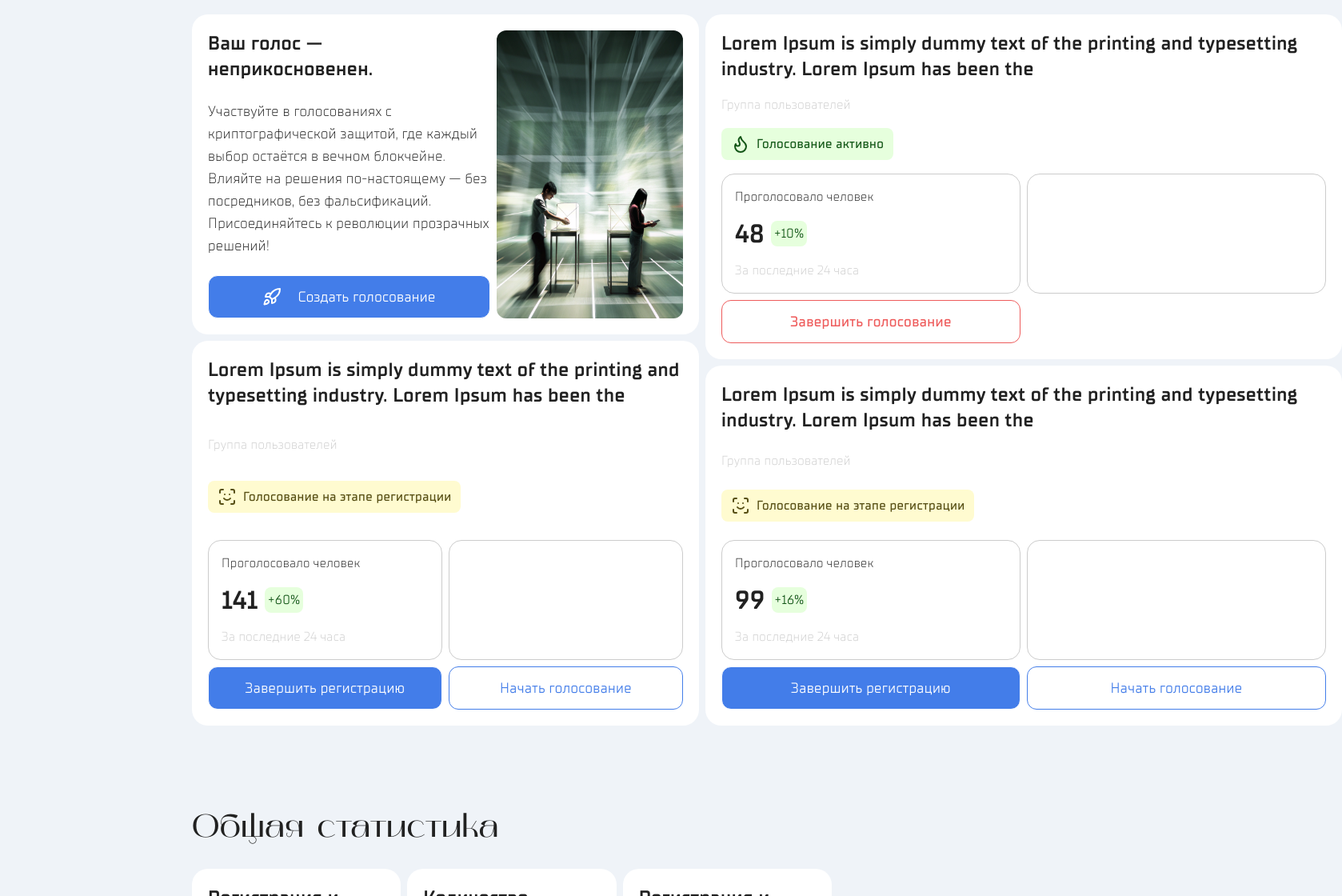
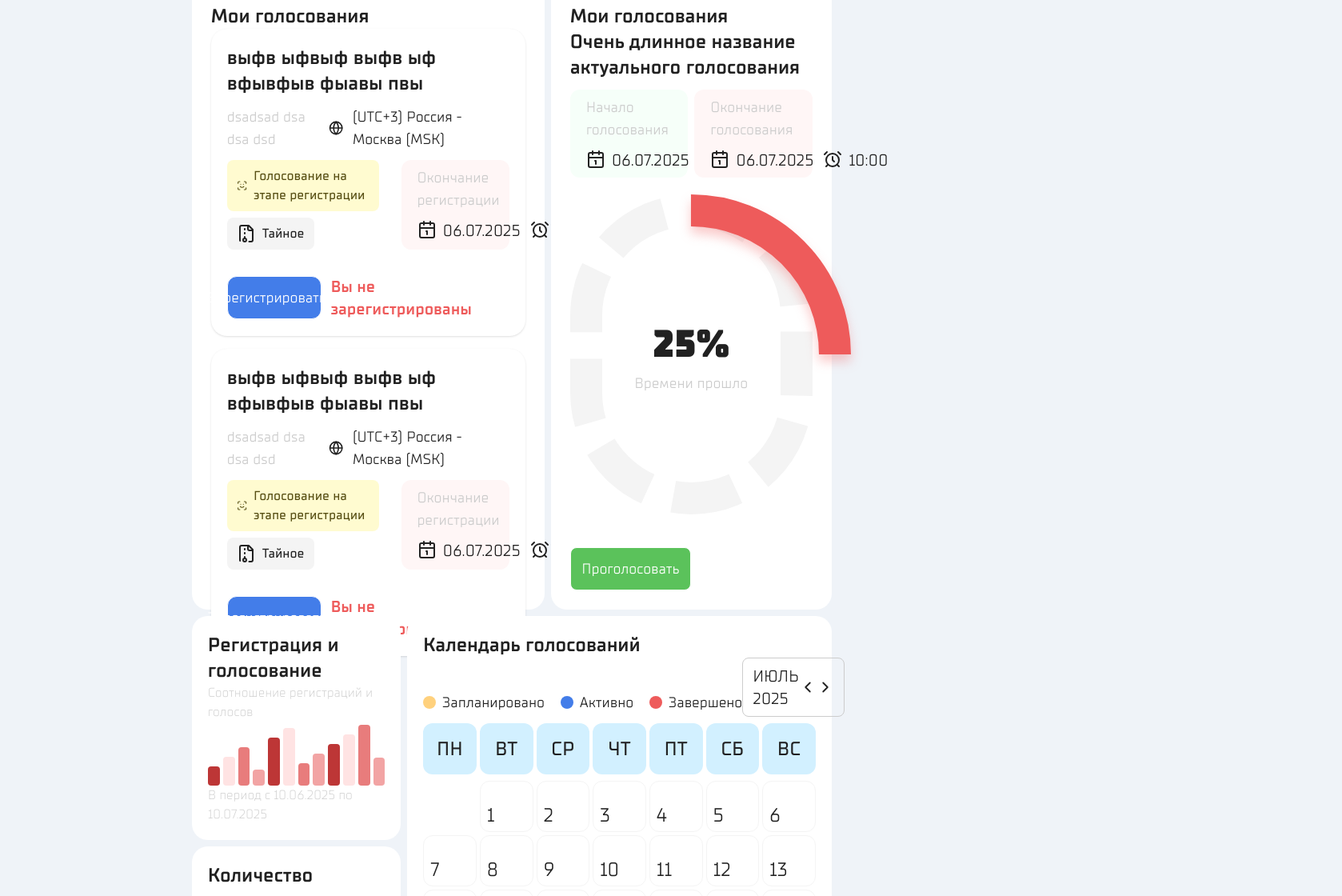
Before and after one commit to Vladdeek/vote-app, a React (Vite) app in the folder frontend/: page /main in a window 1280 px wide. Shown: the part 640-1760 px from the top of the page at 80% size, 1678 px wide, since content can reach past the window. Built offline with nearby package versions, Linux system fonts and the light colour scheme.

Commit message:
MainPage для голосующего

```diff
--- a/frontend/src/components/Buttons.jsx
+++ b/frontend/src/components/Buttons.jsx
@@ -32,7 +32,7 @@ const Button = ({ title, onClick }) => {
 	return (
 		<button
 			onClick={onClick}
-			className='border-1 w-full py-3 bg-[#212121] border-white rounded-xl text-lg font-medium text-white'
+			className='border-1 w-full py-3 bg-[#212121] border-white rounded-xl text-lg font-medium text-white hover:brightness-110 transition-all cursor-pointer active:scale-98'
 		>
 			{title}
 		</button>
@@ -54,7 +54,7 @@ const WhiteButton = ({ children, onClick }) => {
 	return (
 		<button
 			onClick={onClick}
-			className='border-1 w-full flex items-center gap-5 px-5 py-3 whitespace-nowrap border-[#f4f4f4] rounded-lg text-lg font-medium text-[#212121]'
+			className='border-1 w-full flex items-center gap-5 px-5 py-3 whitespace-nowrap border-[#f4f4f4] rounded-lg text-lg font-medium text-[#212121] hover:brightness-90 transition-all cursor-pointer active:scale-98'
 		>
 			{children}
 		</button>
@@ -65,7 +65,7 @@ const BlueButton = ({ onClick, children }) => {
 	return (
 		<button
 			onClick={onClick}
-			className='border-1 w-full py-3 bg-[#437DE9] border-white rounded-xl text-lg font-normal text-white flex gap-5 justify-center items-center'
+			className='border-1 w-full py-3 bg-[#437DE9] border-white rounded-xl text-lg font-normal text-white flex gap-5 justify-center items-center hover:brightness-90 transition-all cursor-pointer active:scale-98'
 		>
 			{children}
 		</button>
@@ -75,7 +75,7 @@ const AltBlueButton = ({ onClick, children }) => {
 	return (
 		<button
 			onClick={onClick}
-			className='border-1 w-full py-3 border-[#437DE9] rounded-xl text-lg font-normal text-[#437DE9] flex gap-5 justify-center items-center'
+			className='border-1 w-full py-3 border-[#437DE9] rounded-xl text-lg font-normal text-[#437DE9] flex gap-5 justify-center items-center hover:brightness-90 transition-all cursor-pointer active:scale-98'
 		>
 			{children}
 		</button>
@@ -86,7 +86,7 @@ const GreenButton = ({ onClick, children }) => {
 	return (
 		<button
 			onClick={onClick}
-			className='border-1 w-full py-3 px-5 bg-[#5BC25B] border-white rounded-lg text-lg font-normal text-white flex gap-5 justify-center items-center'
+			className='border-1 w-full py-3 px-5 bg-[#5BC25B] border-white rounded-lg text-lg font-normal text-white flex gap-5 justify-center items-center hover:brightness-90 transition-all cursor-pointer active:scale-98'
 		>
 			{children}
 		</button>
@@ -97,7 +97,7 @@ const GrayButton = ({ onClick, children }) => {
 	return (
 		<button
 			onClick={onClick}
-			className='w-full py-3 px-5 bg-[#F4F4F4] whitespace-nowrap rounded-lg text-lg font-normal text-[#212121] flex gap-5 justify-center items-center'
+			className='w-full py-3 px-5 bg-[#F4F4F4] whitespace-nowrap rounded-lg text-lg font-normal text-[#212121] flex gap-5 justify-center items-center hover:brightness-90 transition-all cursor-pointer active:scale-98'
 		>
 			{children}
 		</button>
@@ -108,7 +108,7 @@ const RedButton = ({ title, onClick }) => {
 	return (
 		<button
 			onClick={onClick}
-			className='border-1 w-full py-3  text-[#EE5B5B] border-[#EE5B5B] rounded-xl text-lg font-medium'
+			className='border-1 w-full py-3  text-[#EE5B5B] border-[#EE5B5B] rounded-xl text-lg font-medium hover:brightness-90 transition-all cursor-pointer active:scale-98'
 		>
 			{title}
 		</button>
--- a/frontend/src/components/Components.jsx
+++ b/frontend/src/components/Components.jsx
@@ -1,11 +1,15 @@
 import { Check } from 'lucide-react'
 import { useState } from 'react'
 
-const LinkText = ({ title }) => {
+const LinkText = ({ title, size, width }) => {
 	return (
 		<>
 			<div className='group inline-flex flex-col w-fit'>
-				<p className='font-light text-[#212121] select-none cursor-pointer'>
+				<p
+					className={` ${size ? size : ''} ${
+						width ? width : 'font-light'
+					} text-[#212121] select-none cursor-pointer`}
+				>
 					{title}
 				</p>
 				<div className='h-[1px] w-0 group-hover:w-full bg-[#212121] transition-all duration-300'></div>
--- a/frontend/src/components/Header.jsx
+++ b/frontend/src/components/Header.jsx
@@ -91,7 +91,7 @@ const AltHeaderDropdown = ({ options = [], title }) => {
 	)
 }
 
-const Header = ({ isAuthorized }) => {
+const Header = ({ isAuthorized, onClick }) => {
 	const Users = ['Наблюдатель', 'Член счётной комиссии', 'Секретарь']
 	const Voting = ['Список голосований', 'Конструктор голосований']
 	const Add = ['Голосование', 'Шаблон голосований', 'Группу пользователей']
--- /dev/null
+++ b/frontend/src/components/ProgressCircle.jsx
@@ -0,0 +1,40 @@
+const ProgressCircle = ({ progress }) => {
+	// Нормализуем прогресс (0-100)
+	const normalizedProgress = Math.min(100, Math.max(0, progress))
+	// Рассчитываем параметры для SVG circle
+	const radius = 45
+	const circumference = 2 * Math.PI * radius
+	const strokeDashoffset = circumference * (1 - normalizedProgress / 100)
+
+	return (
+		<div className='w-full h-full flex justify-center items-center'>
+			<div className='w-100 h-100 auto border-dashed border-40 rounded-full border-[#f4f4f4] relative flex justify-center items-center'>
+				<svg
+					className='w-100 h-100 absolute drop-shadow-xl drop-shadow-[#EE5B5B50]'
+					viewBox='0 0 100 100'
+				>
+					<circle
+						cx='50'
+						cy='50'
+						r={radius}
+						fill='none'
+						stroke='#EE5B5B'
+						strokeWidth='10'
+						strokeDasharray={circumference}
+						strokeDashoffset={strokeDashoffset}
+						transform='rotate(-90 50 50)'
+					/>
+				</svg>
+
+				<div className='flex flex-col items-center absolute'>
+					<p className='font-black text-[48px]'>
+						{Math.round(normalizedProgress)}%
+					</p>
+					<p className='font-normal text-lg text-[#ccc]'>Времени прошло</p>
+				</div>
+			</div>
+		</div>
+	)
+}
+
+export default ProgressCircle
--- a/frontend/src/components/VoteCard.jsx
+++ b/frontend/src/components/VoteCard.jsx
@@ -2,12 +2,17 @@ import {
 	AlarmClock,
 	Calendar1,
 	ChartColumn,
+	ChevronLeft,
+	ChevronRight,
+	FileArchive,
 	Flame,
 	Globe,
 	ScanFace,
 	Trash2,
 } from 'lucide-react'
-import { GreenTag, YellowTag } from './Tags'
+import { GrayTag, GreenTag, YellowTag } from './Tags'
+import { BlueButton, GreenButton } from './Buttons'
+import ProgressCircle from './ProgressCircle'
 
 const DateRow = ({ date, time, title }) => {
 	return (
@@ -27,7 +32,7 @@ const DateRow = ({ date, time, title }) => {
 	)
 }
 
-const VoteCard = ({
+export const VoteCard = ({
 	title,
 	description,
 	timezone,
@@ -107,4 +112,98 @@ const VoteCard = ({
 		</>
 	)
 }
-export default VoteCard
+
+export const MinInfoVoteCard = ({
+	title,
+	description,
+	timezone,
+	date,
+	time,
+}) => {
+	return (
+		<>
+			<div className='bg-white flex flex-col gap-3 rounded-[20px] p-5 shadow-sm'>
+				<p className='text-2xl font-semibold'>{title}</p>
+				<div className='flex justify-between'>
+					<p className='text-lg font-normal text-[#ccc]'>{description}</p>
+					<div className='flex items-center gap-3'>
+						<Globe />
+						<p className='text-lg font-normal text-[#212121]'>{timezone}</p>
+					</div>
+				</div>
+				<div className='grid grid-cols-7 gap-7'>
+					<div className='col-span-4 flex flex-col gap-2'>
+						<YellowTag wfull={true}>
+							<ScanFace />
+							<p>Голосование на этапе регистрации</p>
+						</YellowTag>
+						<GrayTag>
+							<FileArchive />
+							<p>Тайное</p>
+						</GrayTag>
+					</div>
+					<div className='col-span-3 bg-[#FFF6F6] rounded-xl px-5 py-2'>
+						<DateRow title={'Окончание регистрации'} date={date} time={time} />
+					</div>
+				</div>
+				<div className='flex items-center gap-3 mt-5'>
+					<div className='w-1/3'>
+						<BlueButton>
+							<p>Зарегистрироваться</p>
+						</BlueButton>
+					</div>
+					<p className='font-semibold text-[#EE5B5B] text-xl'>
+						Вы не зарегистрированы
+					</p>
+				</div>
+			</div>
+		</>
+	)
+}
+
+export const ActualVoteCard = ({
+	title,
+	startdate,
+	starttime,
+	enddate,
+	endtime,
+	progress,
+}) => {
+	return (
+		<>
+			<div className='flex flex-col h-full justify-between rounded-[20px] '>
+				<div className='flex flex-col gap-3'>
+					<p className='text-2xl font-semibold'>{title}</p>
+					<div className='grid grid-cols-2 gap-2'>
+						<div className='col-span-1 bg-[#F6FFF9] rounded-xl px-5 py-2'>
+							<DateRow
+								title={'Начало голосования'}
+								date={startdate}
+								time={starttime}
+							/>
+						</div>
+						<div className='col-span-1 bg-[#FFF6F6] rounded-xl px-5 py-2'>
+							<DateRow
+								title={'Окончание голосования'}
+								date={enddate}
+								time={endtime}
+							/>
+						</div>
+					</div>
+				</div>
+				<div className='h-fit flex justify-between items-center'>
+					<ChevronLeft color='#ccc' size={48} />
+					<ProgressCircle progress={progress} />
+					<ChevronRight color='#ccc' size={48} />
+				</div>
+				<div className='flex items-center gap-3 mt-5'>
+					<div className='w-1/2 mb-8'>
+						<GreenButton>
+							<p>Проголосовать</p>
+						</GreenButton>
+					</div>
+				</div>
+			</div>
+		</>
+	)
+}
--- a/frontend/src/pages/DetailVotingPage/chapters/GeneralInfo.jsx
+++ b/frontend/src/pages/DetailVotingPage/chapters/GeneralInfo.jsx
@@ -9,9 +9,11 @@ import { BlueTag, GrayTag, YellowTag } from '../../../components/Tags'
 import { BlueButton } from '../../../components/Buttons'
 import { Dropdown } from '../../../components/Inputs'
 import { timeZones } from '../../../data/TimeZone'
+import { useState } from 'react'
 
 const GeneralInfo = ({ title, description, TZid }) => {
 	const materials = ['1', '2', '3', '4']
+
 	return (
 		<>
 			<div className='bg-white shadow-sm rounded-[20px] p-6'>
--- a/frontend/src/pages/MainPage.jsx
+++ b/frontend/src/pages/MainPage.jsx
@@ -1,6 +1,10 @@
 import { Flame, Rocket, ScanFace } from 'lucide-react'
 import { AltBlueButton, BlueButton, RedButton } from '../components/Buttons'
 import { GreenTag, YellowTag } from '../components/Tags'
+import { useState } from 'react'
+import Calendar from '../components/Calendar'
+import { ActualVoteCard, MinInfoVoteCard } from '../components/VoteCard'
+import { LinkText } from '../components/Components'
 
 const MainPage = () => {
 	const heights = [
@@ -18,10 +22,42 @@ const MainPage = () => {
 		'44%',
 	]
 	const colors = ['#BD3636', '#FFE3E3', '#E87C7C', '#F2A4A4']
+	const [role, setRole] = useState('голосующий')
 	return (
 		<>
-			<div className='mx-60 my-[99px] text-[#212121] tracking-wide'>
-				<p className='mak text-[40px] mb-5 '>Главная</p>
+			<button
+				className='hover:bg-[#505050] text-white bg-[#212121] transition-all rounded-xl px-5 py-3 cursor-pointer absolute z-1000'
+				onClick={() => {
+					role === 'голосующий' ? setRole('админ') : setRole('голосующий')
+				}}
+			>
+				сменить роль
+			</button>
+			{role !== 'админ' && (
+				<>
+					<div className='relative px-40  -z-1'>
+						<p className='mak text-[40px] mb-5 text-white absolute mt-16 ml-20'>
+							Главная
+						</p>
+						<img
+							className='rounded-[20px] object-cover'
+							src='assets\img\bfbfe1dc293cbe00c215ff63f52772875e1e8d9c.png'
+							alt=''
+						/>
+						<p className='text-[48px] text-white absolute bottom-[40px] ml-20 uppercase font-bold w-1/4 tracking-wide'>
+							криптоголосвание на блокчейне
+						</p>
+					</div>
+				</>
+			)}
+
+			<div
+				className={`mx-60 ${
+					role === 'админ' ? 'my-[99px]' : 'mb-[99px] mt-3'
+				}  text-[#212121] tracking-wide`}
+			>
+				{role === 'админ' && <p className='mak text-[40px] mb-5 '>Главная</p>}
+
 				<div className='grid grid-cols-6 gap-2 '>
 					<div className='bg-white col-span-1 h-50 rounded-[20px] flex flex-col justify-center p-5'>
 						<p className='text-[38px] font-semibold'>3.000</p>
@@ -54,6 +90,8 @@ const MainPage = () => {
 						</div>
 					</div>
 				</div>
+				{role === 'админ' && (
+					<>
 						<p className='mak text-[40px] mb-5 mt-[99px]'>
 							Управление голосованием
 						</p>
@@ -66,9 +104,10 @@ const MainPage = () => {
 										</p>
 										<p className='text-lg font-light'>
 											Участвуйте в голосованиях с криптографической защитой, где
-									каждый выбор остаётся в вечном блокчейне. Влияйте на решения
-									по-настоящему — без посредников, без фальсификаций.
-									Присоединяйтесь к революции прозрачных решений!
+											каждый выбор остаётся в вечном блокчейне. Влияйте на
+											решения по-настоящему — без посредников, без
+											фальсификаций. Присоединяйтесь к революции прозрачных
+											решений!
 										</p>
 										<BlueButton>
 											<Rocket />
@@ -83,8 +122,8 @@ const MainPage = () => {
 								</div>
 								<div className='bg-white rounded-[20px] inline-flex flex-col justify-between p-5 w-[634px] h-[481px]'>
 									<p className='font-semibold text-2xl'>
-								Lorem Ipsum is simply dummy text of the printing and typesetting
-								industry. Lorem Ipsum has been the
+										Lorem Ipsum is simply dummy text of the printing and
+										typesetting industry. Lorem Ipsum has been the
 									</p>
 									<p className='font-light text-base text-[#CCCCCC]'>
 										Группа пользователей
@@ -121,8 +160,8 @@ const MainPage = () => {
 							<div className='flex flex-col gap-2'>
 								<div className='bg-white rounded-[20px] inline-flex flex-col justify-between p-5 w-[796px] h-[431px]'>
 									<p className='font-semibold text-2xl'>
-								Lorem Ipsum is simply dummy text of the printing and typesetting
-								industry. Lorem Ipsum has been the
+										Lorem Ipsum is simply dummy text of the printing and
+										typesetting industry. Lorem Ipsum has been the
 									</p>
 									<p className='font-light text-base text-[#CCCCCC]'>
 										Группа пользователей
@@ -152,8 +191,8 @@ const MainPage = () => {
 								</div>
 								<div className='bg-white rounded-[20px] inline-flex flex-col justify-between p-5 w-[796px] h-[450px]'>
 									<p className='font-semibold text-2xl'>
-								Lorem Ipsum is simply dummy text of the printing and typesetting
-								industry. Lorem Ipsum has been the
+										Lorem Ipsum is simply dummy text of the printing and
+										typesetting industry. Lorem Ipsum has been the
 									</p>
 									<p className='font-light text-base text-[#CCCCCC]'>
 										Группа пользователей
@@ -188,9 +227,61 @@ const MainPage = () => {
 								</div>
 							</div>
 						</div>
+					</>
+				)}
+				{role === 'админ' && (
 					<p className='mak text-[40px] mb-5 mt-[99px]'>Общая статистика</p>
-				<div className='grid grid-cols-3 gap-2'>
-					<div className='bg-white rounded-[20px] flex flex-col justify-between h-70 p-5'>
+				)}
+				{role !== 'админ' && (
+					<div className='grid grid-cols-9 gap-2 mt-2 '>
+						<div className='bg-white rounded-[20px] col-span-5 h-[782px] flex flex-col justify-between p-6'>
+							<p className='font-semibold text-2xl'>Мои голосования</p>
+							<div className='flex flex-col gap-4'>
+								<MinInfoVoteCard
+									title={'выфв ыфвыф выфв ыф вфывфыв фыавы пвы'}
+									description={'dsadsad dsa dsa dsd'}
+									timezone={'(UTC+3) Россия - Москва (MSK)'}
+									date={'06.07.2025'}
+									time={'10:00'}
+								/>
+								<MinInfoVoteCard
+									title={'выфв ыфвыф выфв ыф вфывфыв фыавы пвы'}
+									description={'dsadsad dsa dsa dsd'}
+									timezone={'(UTC+3) Россия - Москва (MSK)'}
+									date={'06.07.2025'}
+									time={'10:00'}
+								/>
+							</div>
+							<LinkText
+								title={'Показать больше'}
+								size={'text-xl'}
+								width={'font-semibold'}
+							/>
+						</div>
+						<div className='bg-white rounded-[20px] col-span-4 h-[782px] p-6'>
+							<p className='font-semibold text-2xl'>Мои голосования</p>
+							<ActualVoteCard
+								title={'Очень длинное название актуального голосования'}
+								startdate={'06.07.2025'}
+								starttime={'10:00'}
+								enddate={'06.07.2025'}
+								endtime={'10:00'}
+								progress={25}
+							/>
+						</div>
+					</div>
+				)}
+
+				<div
+					className={`grid ${
+						role === 'админ' ? 'grid-cols-3' : 'grid-cols-6 grid-rows-2 mt-2'
+					}  gap-2`}
+				>
+					<div
+						className={`bg-white rounded-[20px] flex flex-col ${
+							role !== 'админ' && 'col-span-2 row-span-1'
+						} justify-between h-70 p-5`}
+					>
 						<p className='font-semibold text-2xl'>Регистрация и голосование</p>
 						<p className='font-light text-base text-[#CCCCCC]'>
 							Соотношение регистраций и голосов
@@ -202,7 +293,7 @@ const MainPage = () => {
 									className='rounded-sm transition-all duration-300'
 									style={{
 										height: height,
-										backgroundColor: colors[index % colors.length], // Циклический выбор цвета
+										backgroundColor: colors[index % colors.length],
 									}}
 								/>
 							))}
@@ -211,7 +302,17 @@ const MainPage = () => {
 							В период с 10.06.2025 по 10.07.2025
 						</p>
 					</div>
-					<div className='bg-white rounded-[20px] flex flex-col justify-between h-70 p-5'>
+					{role !== 'админ' && (
+						<div className='bg-white rounded-[20px] col-span-4 row-span-2 p-5'>
+							<p className='font-semibold text-2xl'>Календарь голосований</p>
+							<Calendar />
+						</div>
+					)}
+					<div
+						className={`bg-white rounded-[20px] flex flex-col ${
+							role !== 'админ' && 'col-span-2 row-span-1'
+						} justify-between h-70 p-5`}
+					>
 						<p className='font-semibold text-2xl'>Количество голосующих</p>
 						<p className='font-light text-base text-[#CCCCCC]'>
 							Всего проголосовало
@@ -226,8 +327,12 @@ const MainPage = () => {
 							В период с 10.06.2025 по 10.07.2025
 						</p>
 					</div>
+
+					{role === 'админ' && (
 						<div className='bg-white rounded-[20px] flex flex-col justify-between h-70 p-5'>
-						<p className='font-semibold text-2xl'>Регистрация и голосование</p>
+							<p className='font-semibold text-2xl'>
+								Регистрация и голосование
+							</p>
 							<p className='font-light text-base text-[#CCCCCC]'>
 								Соотношение регистраций и голосов
 							</p>
@@ -239,6 +344,7 @@ const MainPage = () => {
 								В период с 10.06.2025 по 10.07.2025
 							</p>
 						</div>
+					)}
 				</div>
 			</div>
 		</>
--- a/frontend/src/pages/Voting.jsx
+++ b/frontend/src/pages/Voting.jsx
@@ -13,7 +13,7 @@ import {
 	TransButton,
 } from '../components/Buttons'
 import { AltStyleDropdown } from '../components/Inputs'
-import VoteCard from '../components/VoteCard'
+import { VoteCard } from '../components/VoteCard'
 
 const Voting = () => {
 	const options = ['Показать 10', 'Показать 15', 'Показать 20', 'Показать 25']
```
Also changed, not shown: frontend/src/pages/DetailVotingPage/chapters/ResultsForAdmin.jsx (+9 -9 lines), 1 other file (tests, documents, lock files or other folders). Lines whose indentation alone changed are shown as unchanged.
